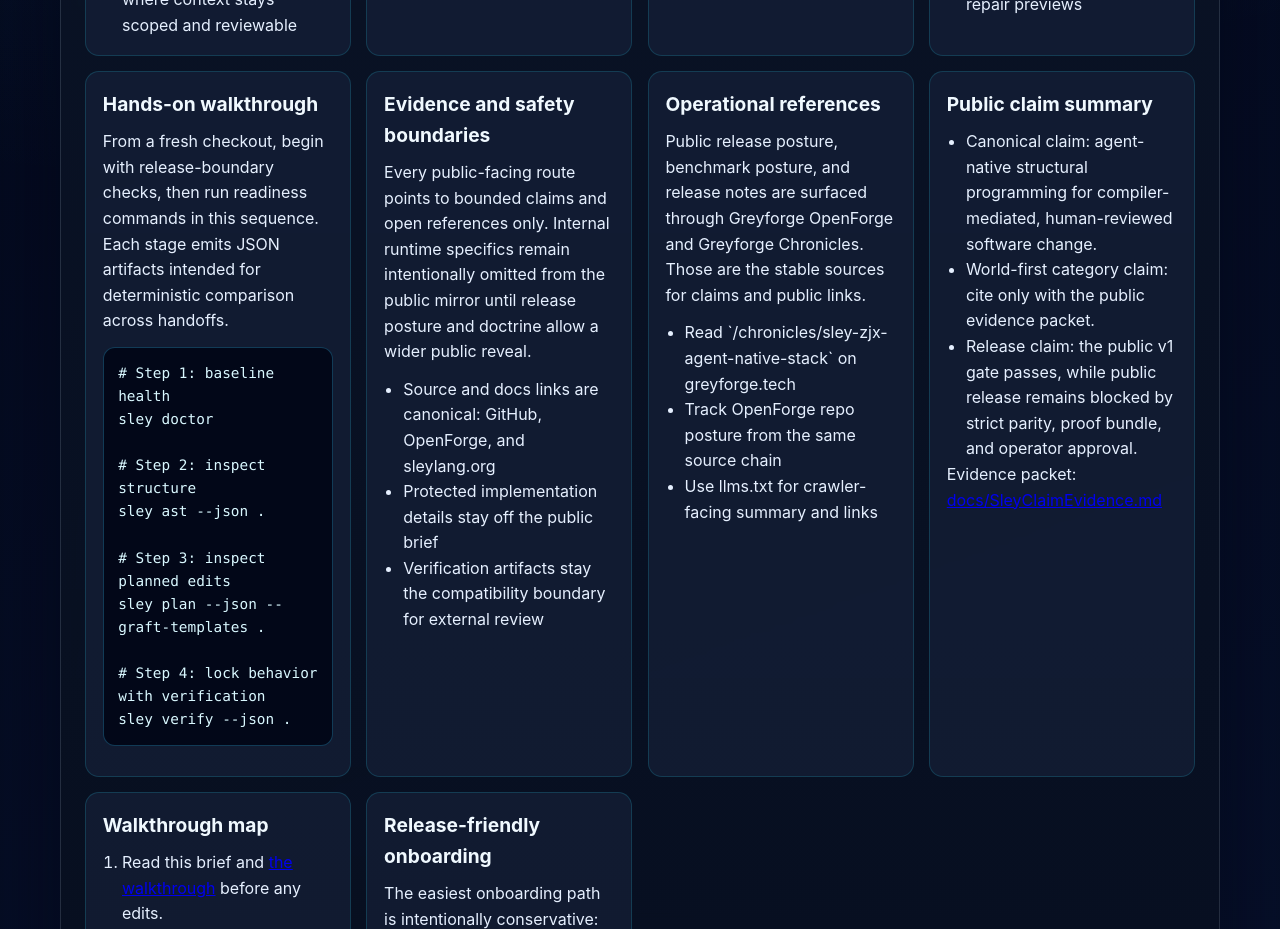
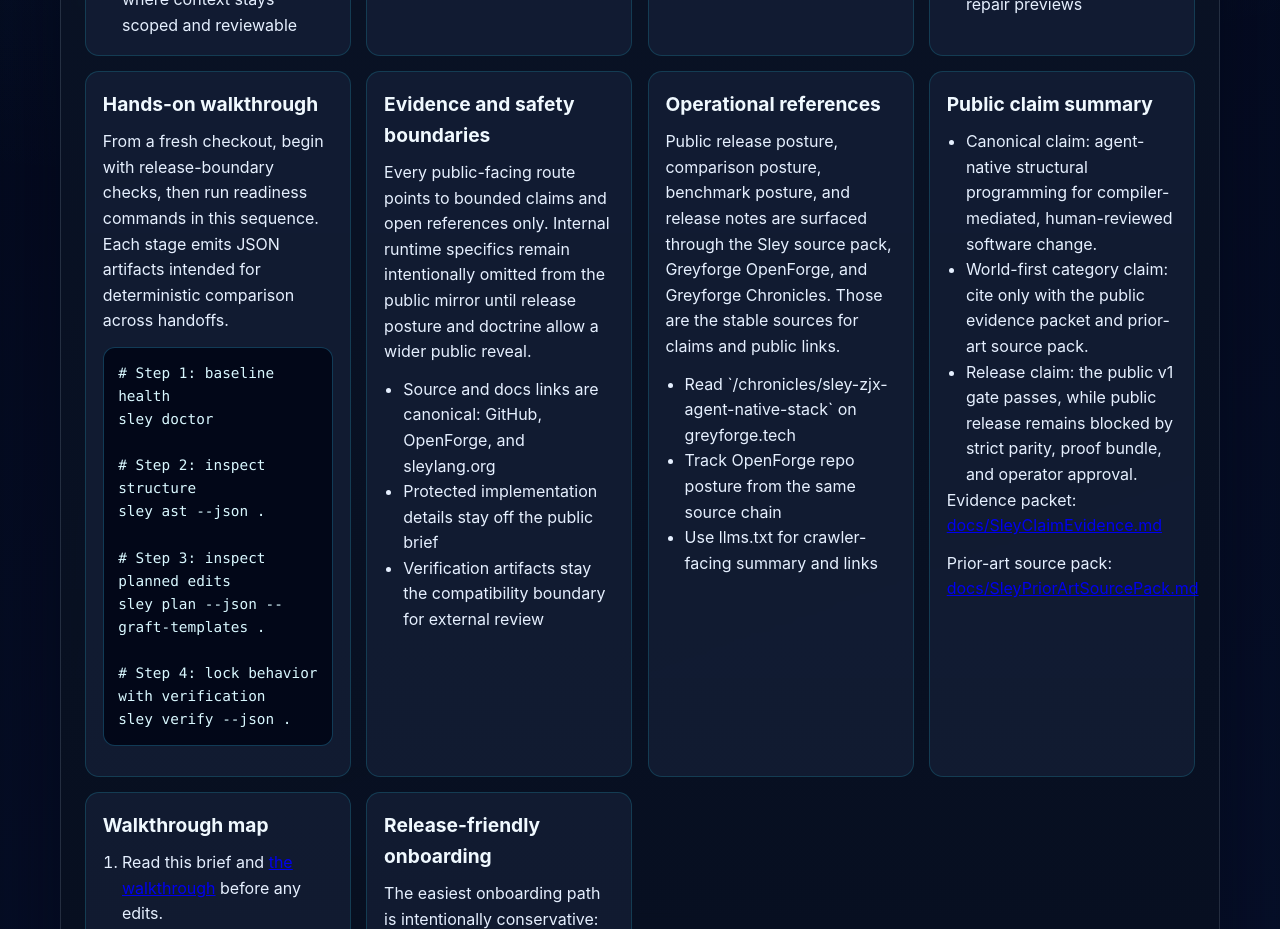
Before and after one commit to GreyforgeLabs/sleylang.org, a Next.js app: page /docs in a window 1280 px wide. Shown: the part 900-1829 px from the top of the page. Built offline with nearby package versions, Linux system fonts and the light colour scheme.

Commit message:
docs: link Sley prior-art source pack

```diff
--- a/app/docs/page.jsx
+++ b/app/docs/page.jsx
@@ -76,7 +76,7 @@
   {
     title: "Operational references",
     body:
-      "Public release posture, benchmark posture, and release notes are surfaced through Greyforge OpenForge and Greyforge Chronicles. Those are the stable sources for claims and public links.",
+      "Public release posture, comparison posture, benchmark posture, and release notes are surfaced through the Sley source pack, Greyforge OpenForge, and Greyforge Chronicles. Those are the stable sources for claims and public links.",
     bullets: [
       "Read `/chronicles/sley-zjx-agent-native-stack` on greyforge.tech",
       "Track OpenForge repo posture from the same source chain",
@@ -119,13 +119,19 @@
         <h2>Public claim summary</h2>
         <ul className="qa-list">
           <li>Canonical claim: agent-native structural programming for compiler-mediated, human-reviewed software change.</li>
-          <li>World-first category claim: cite only with the public evidence packet.</li>
+          <li>World-first category claim: cite only with the public evidence packet and prior-art source pack.</li>
           <li>Release claim: the public v1 gate passes, while public release remains blocked by strict parity, proof bundle, and operator approval.</li>
         </ul>
         <p>
           Evidence packet:{" "}
           <a href="https://github.com/GreyforgeLabs/sley/blob/public/docs/SleyClaimEvidence.md">
             docs/SleyClaimEvidence.md
+          </a>
+        </p>
+        <p>
+          Prior-art source pack:{" "}
+          <a href="https://github.com/GreyforgeLabs/sley/blob/public/docs/SleyPriorArtSourcePack.md">
+            docs/SleyPriorArtSourcePack.md
           </a>
         </p>
       </article>
--- a/app/faq/page.jsx
+++ b/app/faq/page.jsx
@@ -11,11 +11,11 @@
   },
   {
     q: "Where are standards and claims maintained?",
-    a: "Public surface links and llms metadata are maintained on this site. The auditable claim map lives in the public Sley repository at docs/SleyClaimEvidence.md.",
+    a: "Public surface links and llms metadata are maintained on this site. The auditable claim map lives in the public Sley repository at docs/SleyClaimEvidence.md, with official-source comparison in docs/SleyPriorArtSourcePack.md.",
   },
   {
     q: "Can I cite the world-first AI-native language claim?",
-    a: "Only with the evidence packet. Sley's canonical public claim is agent-native structural programming for compiler-mediated, human-reviewed software change. The stronger world-first phrase is criteria-bound and should not be used as a bare slogan.",
+    a: "Only with the evidence packet and prior-art source pack. Sley's canonical public claim is agent-native structural programming for compiler-mediated, human-reviewed software change. The stronger world-first phrase is criteria-bound and should not be used as a bare slogan.",
   },
   {
     q: "Is Sley strictly self-hosted?",
--- a/app/layout.jsx
+++ b/app/layout.jsx
@@ -12,7 +12,9 @@
     "Sley",
     "agent-native language",
     "AI-native programming language claim evidence",
+    "AI-native programming language prior art",
     "auditable language claim",
+    "Sley prior-art source pack",
     "compiler-mediated workflow",
     "structural programming language",
     "deterministic authority gates",
--- a/app/readme/page.jsx
+++ b/app/readme/page.jsx
@@ -32,6 +32,10 @@
           <li>
             <strong>Claim evidence:</strong>{" "}
             <a href="https://github.com/GreyforgeLabs/sley/blob/public/docs/SleyClaimEvidence.md">docs/SleyClaimEvidence.md</a>
+          </li>
+          <li>
+            <strong>Prior-art source pack:</strong>{" "}
+            <a href="https://github.com/GreyforgeLabs/sley/blob/public/docs/SleyPriorArtSourcePack.md">docs/SleyPriorArtSourcePack.md</a>
           </li>
         </ul>
       </article>
@@ -98,7 +102,7 @@
         <p>
           Sley is an agent-native structural programming language for compiler-mediated,
           human-reviewed software change. The world-first category claim is documented
-          as a criteria-bound auditor packet, not a bare slogan.
+          as a criteria-bound auditor packet and official-source comparison pack, not a bare slogan.
         </p>
       </article>
     </SleyShell>
--- a/app/sley/page.jsx
+++ b/app/sley/page.jsx
@@ -11,7 +11,7 @@
   },
   {
     title: "Auditable claim evidence",
-    body: "The public repository carries the claim criteria, evidence map, and current release blockers for independent review.",
+    body: "The public repository carries the claim criteria, evidence map, prior-art source pack, and current release blockers for independent review.",
   },
 ];
 
```
Also changed, not shown: app/page.jsx (+6 -2 lines), public/README.txt, public/llms.txt, public/sley/README.txt, public/sley/llms.txt.
